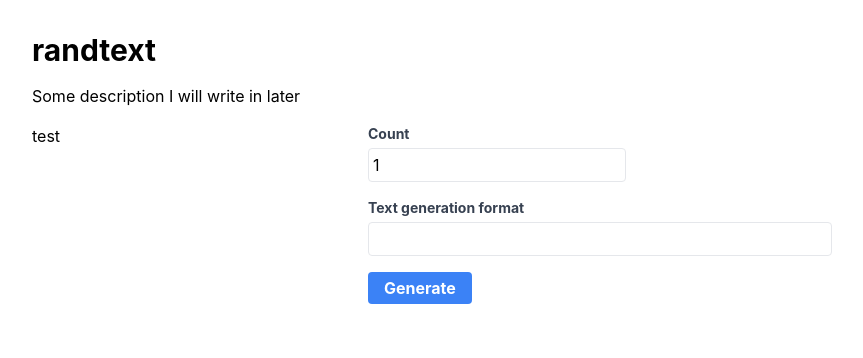
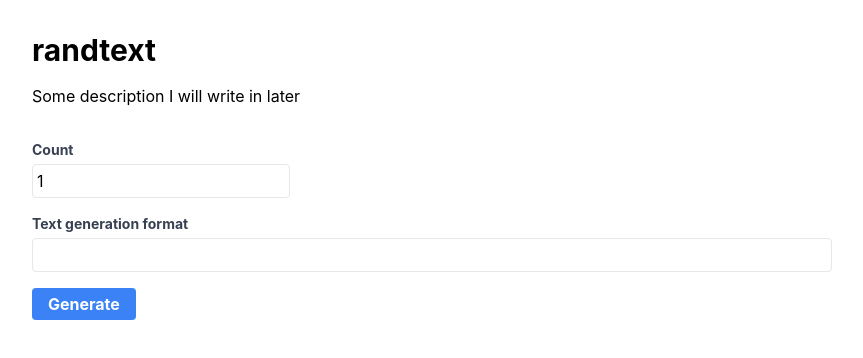
Before and after one commit to Mantaseus/randtext-site, a React (Vite) app: page / in a window 1280 px wide. Shown: the top 358 px of the page, without its empty margins (208-1071 px from the left). Built offline with nearby package versions, Linux system fonts and the light colour scheme.

Commit message:
feat: remove left column

```diff
--- a/src/App.tsx
+++ b/src/App.tsx
@@ -34,10 +34,7 @@ function App() {
         Some description I will write in later
       </p>
 
-      <div className="w-full flex flex-row mt-4">
-        <div className="w-80">test</div>
-        <div className="flex-1 pl-4">
-          <div>
+      <div className="mt-8">
         <label className="block text-gray-700 text-sm font-bold">Count</label>
         <input className="block rounded border p-1 mt-1" type="number" value={count} onChange={e => setCount(e.target.value)}/>
       </div>
@@ -62,8 +59,6 @@ function App() {
         <div className="border border-t-0 border-red-400 rounded-b bg-red-100 px-4 py-3 text-red-700">{String(generationError)}</div>
       </div>}
     </div>
-      </div>
-    </div>
   </div>);
 }
 
```
Lines whose indentation alone changed are shown as unchanged.
